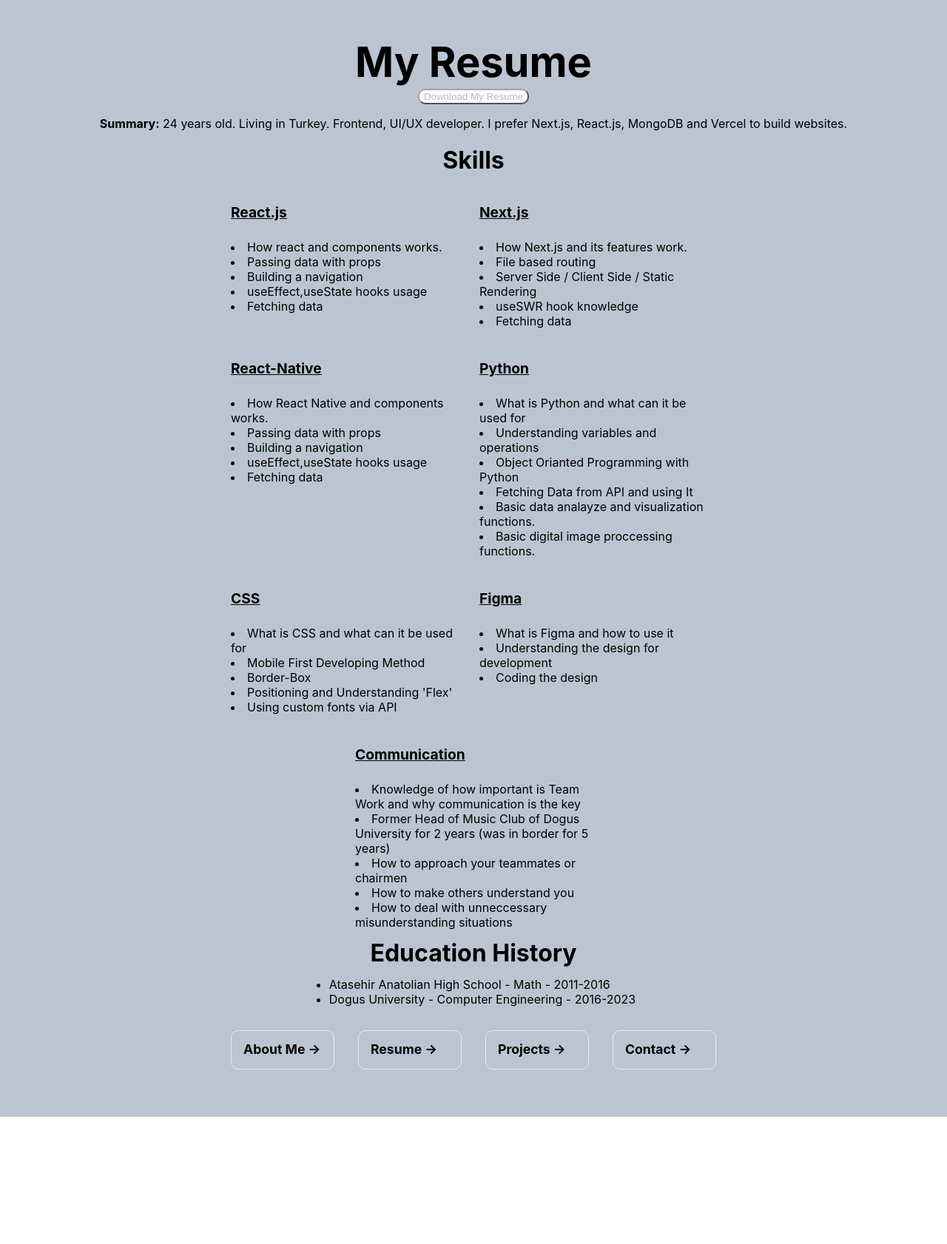
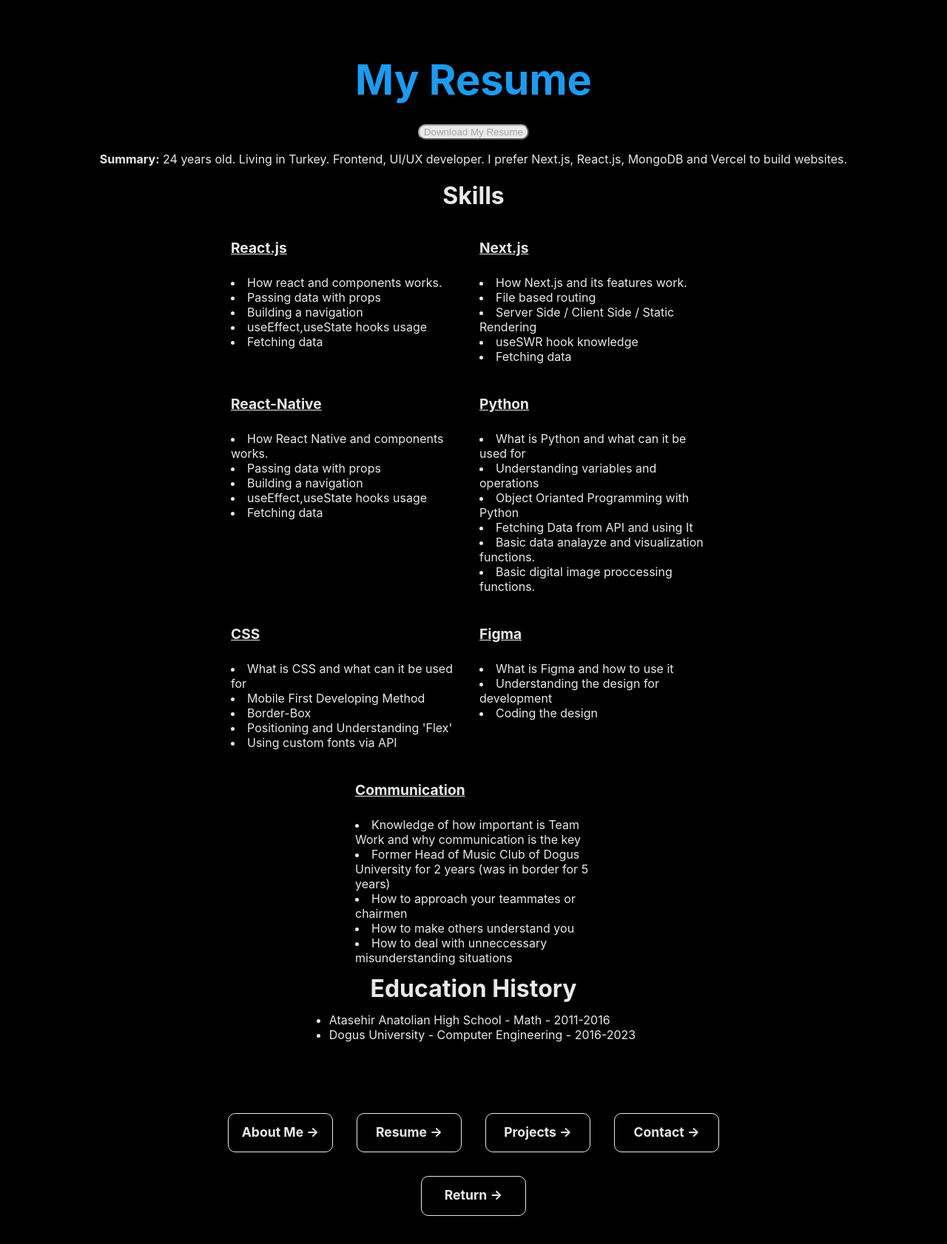
Before and after one commit to Eolan-Sama/Portfolio-website, a Next.js app: page /Resume in a window 1280 px wide. Shown: the top 1682 px of the page at 74% size. Before the commit the page ends 1510 px from the top, so only its background shows below. Built offline with nearby package versions, Linux system fonts and the light colour scheme.

Commit message:
Third Push

```diff
--- a/backend-data.json
+++ b/backend-data.json
@@ -58,10 +58,7 @@
 
     ],
     "projectList":[
-        {"id":"p1","title":"UniSocial", "link": "/" , "img" : "/unisoc.jpg"},
-        {"id":"p2","title":"UniSocial", "link": "/" , "img" : "/unisoc.jpg"},
-        {"id":"p3","title":"UniSocial", "link": "/" , "img" : "/unisoc.jpg"},
-        {"id":"p3","title":"UniSocial", "link": "/" , "img" : "/unisoc.jpg"}
+        {"id":"p1","title":"UniSocial", "link": "/" , "img" : "/unisoc.jpg"}
 
     ]
 }
--- a/components/Links.js
+++ b/components/Links.js
@@ -1,8 +1,24 @@
 import Link from "next/link";
 import {motion} from "framer-motion"
 
-const Links = () => (
+const ReturnButton = ({isPage}) =>{
+  console.log(isPage)
+  if (isPage=='main'){return;}
+
+  else{
+  return<div className="links-part2">
+  <Link href="/">
+  <a className="card">
+    <h2>Return &rarr;</h2>
+  </a>
+    </Link>
+    </div>}
+}
+
+
+const Links = ({page}) => (
     <motion.div className="grid">
+      <div className='links-part1'>
       <Link href="/AboutMe">
         <a className="card">
           <h2>About Me &rarr;</h2>
@@ -26,6 +42,9 @@ const Links = () => (
           <h2>Contact &rarr;</h2>
         </a>
       </Link>
+      </div>
+      <ReturnButton isPage={page}/>
+
     </motion.div>
   );
 
--- a/pages/AboutMe.js
+++ b/pages/AboutMe.js
@@ -11,7 +11,7 @@ function AboutMe() {
         <meta name="description" content="Everything About Ahmet Emre Karaca" />
         <link rel="icon" href="/favicon.ico" />
       </Head>
-      <h1>Who Am I ?</h1>
+      <h1 className="title">Who Am I ?</h1>
       <Image src={profilePic} alt='Picture of Ahmet'/>
       <div className="aboutMe">
         <p className="textTopic"><i>Metal music, coding, gaming enjoyer...</i></p>
@@ -34,7 +34,7 @@ function AboutMe() {
 
 
       </div>
-      <Links/>
+      <Links page={'aboutMe'}/>
     </div>
   )
 }
--- a/pages/Contact.js
+++ b/pages/Contact.js
@@ -29,7 +29,7 @@ function Contact() {
           <a className='icons' href='https://twitter.com/deathswit'><Image src='/TwitterLogo.png' width='30' height='30' alt="Twitter"/></a>
           <a className='icons' href="mailto:ahmetemre_k@hotmail.com"><Image src='/MailLogo.png' width='30' height='30' alt="Mail"/></a>
         </div>
-      <Links/>
+      <Links page={'contact'}/>
     </div>
 
   )
--- a/pages/Projects/index.js
+++ b/pages/Projects/index.js
@@ -11,7 +11,7 @@ function Projects({projectList}) {
         <meta name="description" content="Ahmet Emre Karaca's Projects" />
         <link rel="icon" href="/favicon.ico" />
       </Head>
-    <h1>Projects</h1>
+    <h1 className="title">Projects</h1>
       <div className="projectList">
         {projectList.map((projects)=>(
           <div  key={projects.id}>
@@ -24,7 +24,7 @@ function Projects({projectList}) {
             </div>
         ))}
       </div>
-      <Links/>
+      <Links page={'project'}/>
     </div>
   )
 }
--- a/pages/Resume.js
+++ b/pages/Resume.js
@@ -11,7 +11,7 @@ function Resume({Education,Skills}) {
         <meta name="description" content="Ahmet Emre Karaca's Resume" />
         <link rel="icon" href="/favicon.ico" />
       </Head>
-      <h1>My Resume</h1>
+      <h1 className="title">My Resume</h1>
       <button disabled className="downloadButton">Download My Resume</button>
       <div className="summary">
         <p><b>Summary:</b> 24 years old. Living in Turkey. Frontend, UI/UX developer. I prefer Next.js, React.js, MongoDB and Vercel to build websites.</p>
@@ -34,7 +34,7 @@ function Resume({Education,Skills}) {
         ))}
       </ul>
       </div>
-      <Links/>
+      <Links page={'resume'}/>
     </div>
   )
 }
@@ -45,5 +45,6 @@ export async function getStaticProps(){
   const filePath = path.join(process.cwd(), 'backend-data.json')
   const jsonData = await fs.readFile(filePath)
   const data = JSON.parse(jsonData)
-  return {props:{Education: data.Education , Skills: data.Skills }}
+  return {props:{Education: data.Education , Skills: data.Skills }
+        }
 }
--- a/styles/styles.css
+++ b/styles/styles.css
@@ -47,33 +47,35 @@ h2{
   display: flex;
   flex-direction: column;
   justify-content: center;
-  align-items: center;
+
+
 }
 
+.main-page h1{
+  margin-bottom:6rem;
+  padding:1rem;
+  line-height: 1;
+  font-size:10vw;
+}
+.main-page p{
+  font-size: large;
+  color:#E7E9EA
+}
+.welcome{
+  text-align: center;
+  max-width: 80vw;
+
+}
 .contactUl{
   max-width:80vw ;
 }
 .contactButtonTitle{
   text-align: center;
 }
-.title a {
-  color: #0070f3;
-  text-decoration: none;
+.title{
+  color:#1D9BF0;
+  margin:2rem;
 }
-
-.title a:hover,
-.title a:focus,
-.title a:active {
-  text-decoration: underline;
-}
-
-.title {
-  margin: 0;
-  line-height: 1.15;
-  font-size: 4rem;
-}
-
-.title,
 .description {
   text-align: center;
 }
@@ -95,23 +97,37 @@ h2{
 
 .grid {
   display: flex;
-  flex-direction: row;
+  margin-top: 4rem;
+  flex-direction: column;
   align-items: center;
   justify-content: center;
   flex-wrap: wrap;
   max-width: 100vw;
 }
+.links-part1{
+  display: flex;
+  flex-wrap: wrap;
+  flex-direction: row;
+  justify-content: center;
+
+}
+.links-part2{
+  display: flex;
+  flex-direction: row;
+
+
+}
 
 .card {
   margin: 1rem;
   padding: 1rem;
-  text-align: left;
+  text-align: center;
   color: inherit;
   text-decoration: none;
-  border: 1px solid #eaeaea;
+  border: 1px solid #E7E9EA;
   border-radius: 10px;
   transition: color 0.15s ease, border-color 0.15s ease;
-  width: 140px;
+  min-width: 11.1vw;
 }
 .projectCard {
   display: flex;
@@ -121,7 +137,7 @@ h2{
   text-align: left;
   color: inherit;
   text-decoration: none;
-  border: 1px solid #eaeaea;
+  border: 1px solid #E7E9EA;
   border-radius: 10px;
   transition: color 0.15s ease, border-color 0.15s ease;
   max-width: 25vw;
@@ -139,8 +155,8 @@ h2{
 .card:hover,
 .card:focus,
 .card:active {
-  color: #677686;
-  border-color: #677686;
+  color: #E7E9EA;
+  border-color: #E7E9EA;
 }
 
 .card h2 {
@@ -168,7 +184,7 @@ h2{
   margin:1rem;
 }
 .downloadButton{
-  background-color: #ffffff;
+  background-color: #E7E9EA;
   border-radius: 10px;
   border-color: rgb(167, 161, 161);
   cursor:not-allowed;
--- a/styles/transition.css
+++ b/styles/transition.css
@@ -24,7 +24,8 @@
 }
 
 .page {
-  background-color: #bac5d1;
+  background-color: black;
+  color:#E7E9EA;
   z-index: 1;
   min-height: 100vh;
   padding: 0;
@@ -35,8 +36,12 @@
   align-items: center;
 }
 .main-page {
-  background-color: #bac5d1;
+  background: url("/workspace.gif");
+  background-position: center;
+  background-repeat: no-repeat;
+  background-size: cover;
   z-index: 1;
+  color:#E7E9EA;
   min-height: 100vh;
   padding: 4rem 0;
   flex: 1;
@@ -46,8 +51,9 @@
   align-items: center;
 }
 .contactPage {
-  background-color: #bac5d1;
+  background-color: #000000;
   z-index: 1;
+  color:#E7E9EA;
   min-height: 100vh;
   padding: 4rem 0;
   flex: 1;
@@ -59,7 +65,8 @@
 }
 
 .resumePage{
-  background-color: #bac5d1;
+  background-color: #000000;
+  color:#E7E9EA;
   z-index: 1;
   min-height: 100vh;
   padding: 3rem 0;
```
Also changed, not shown: pages/index.js (+6 -2 lines), public/workspace.gif (added), 1 other file (tests, documents, lock files or other folders).
